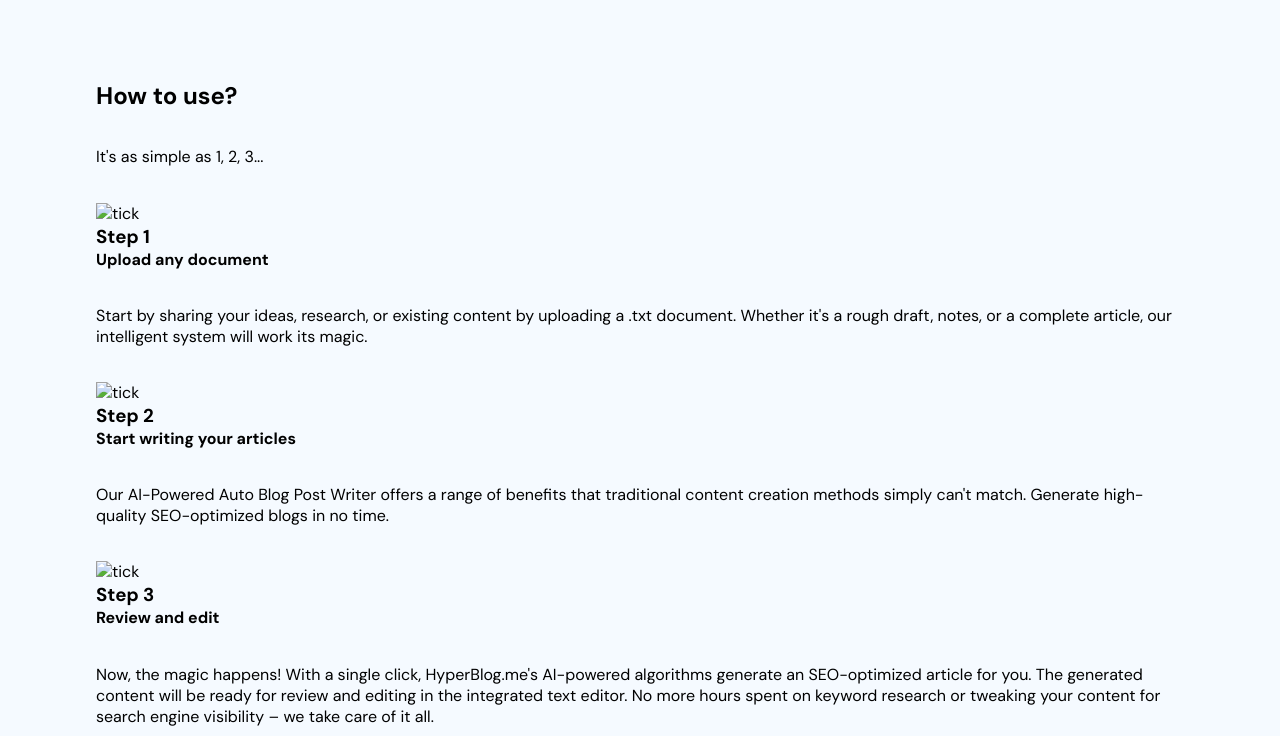
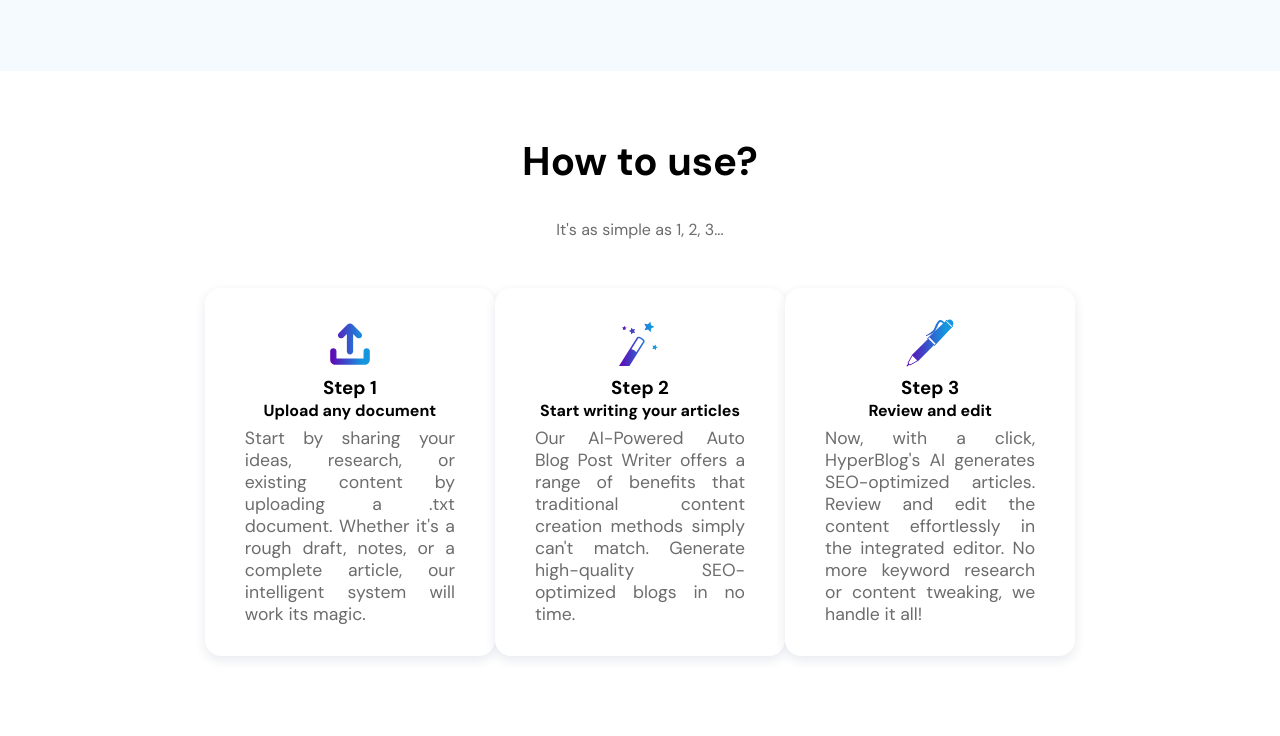
Before and after one commit to bhagatpratham/saifuddinsaifee.github.io, a plain HTML site: page index.html in a window 1280 px wide. Shown: the part 1024-1760 px from the top of the page. Drawn offline with Linux system fonts and the light colour scheme.

Commit message:
HTU style | HTU -> Animation

```diff
--- a/index.html
+++ b/index.html
@@ -13,7 +13,7 @@
                 <h1>HyperBlog</h1>
             </div>
             <nav class="links">
-                <a class="nav-link" href="#htu-section">How to use</a>
+                <a class="nav-link" href="#htu">How to use</a>
                 <a class="nav-link" href="#ftrs-section">Features</a>
                 <a class="nav-link" href="#pricing-section">Pricing</a>
                 <a class="nav-link" href="#faqs-section">FAQs</a>
@@ -59,48 +59,50 @@
                     >
                 </p>
             </section>
+
             <!-- How to use section -->
-            <section class="htu-section">
+            <section class="htu">
+                <div class="htu-section">
                     <h2 class="heading">
                         <span class="grad-span">How to use?</span>
                     </h2>
                     <p>It's as simple as 1, 2, 3...</p>
                     <div class="steps">
                         <div class="step1 step">
-                        <img src="tick.png" alt="tick" />
-                        <h3 class="steph3">Step 1</h3>
-                        <h4 class="steph4">Upload any document</h4>
+                            <img src="./images/Upload.svg" alt="">
+                            <h3>Step 1</h3>
+                            <h4>Upload any document</h4>
                             <p>
-                            Start by sharing your ideas, research, or existing
-                            content by uploading a .txt document. Whether it's a
-                            rough draft, notes, or a complete article, our
-                            intelligent system will work its magic.
+                                Start by sharing your ideas, research, or
+                                existing content by uploading a .txt document.
+                                Whether it's a rough draft, notes, or a complete
+                                article, our intelligent system will work its
+                                magic.
                             </p>
                         </div>
                         <div class="step2 step">
-                        <img src="tick.png" alt="tick" />
-                        <h3 class="steph3">Step 2</h3>
-                        <h4 class="steph4">Start writing your articles</h4>
+                            <img src="./images/raphael_magic.svg" alt="">
+                            <h3>Step 2</h3>
+                            <h4>Start writing your articles</h4>
                             <p>
-                            Our AI-Powered Auto Blog Post Writer offers a range
-                            of benefits that traditional content creation
-                            methods simply can't match. Generate high-quality
-                            SEO-optimized blogs in no time.
+                                Our AI-Powered Auto Blog Post Writer offers a
+                                range of benefits that traditional content
+                                creation methods simply can't match. Generate
+                                high-quality SEO-optimized blogs in no time.
                             </p>
                         </div>
                         <div class="step3 step">
-                        <img src="tick.png" alt="tick" />
-                        <h3 class="steph3">Step 3</h3>
-                        <h4 class="steph4">Review and edit</h4>
+                            <img src="./images/Pen.svg" alt="">
+                            <h3>Step 3</h3>
+                            <h4>Review and edit</h4>
                             <p>
-                            Now, the magic happens! With a single click,
-                            HyperBlog.me's AI-powered algorithms generate an
-                            SEO-optimized article for you. The generated content
-                            will be ready for review and editing in the
-                            integrated text editor. No more hours spent on
-                            keyword research or tweaking your content for search
-                            engine visibility – we take care of it all.
+                                Now, with a click, HyperBlog's AI generates
+                                SEO-optimized articles. Review and edit the
+                                content effortlessly in the integrated editor.
+                                No more keyword research or content tweaking, we
+                                handle it all!
                             </p>
+                        </div>
                     </div>
                 </div>
             </section>
--- a/style.css
+++ b/style.css
@@ -1,12 +1,11 @@
-@import url('https://fonts.googleapis.com/css2?family=DM+Sans:ital,wght@0,400;0,500;0,700;1,400;1,500;1,700&display=swap');
+@import url("https://fonts.googleapis.com/css2?family=DM+Sans:ital,wght@0,400;0,500;0,700;1,400;1,500;1,700&display=swap");
 
 * {
     transition: 300ms;
     margin: 0;
     padding: 0;
-    --stdGrad: linear-gradient(to right, #8E2DE2, #4A00E0);
-    font-family: 'DM Sans', sans-serif;
-
+    --stdGrad: linear-gradient(to right, #8e2de2, #4a00e0);
+    font-family: "DM Sans", sans-serif;
 }
 
 section {
@@ -37,12 +36,11 @@ body {
     align-items: center;
     padding: 0 0.5rem;
     margin: 2rem auto;
-
 }
 
 .logo-text h1 {
     font-size: 28px;
-    font-weight:700;
+    font-weight: 700;
     background: var(--stdGrad);
     -webkit-text-fill-color: transparent;
     -webkit-background-clip: text;
@@ -50,7 +48,7 @@ body {
     padding: 0 2rem;
 }
 
-.links .nav-link{
+.links .nav-link {
     font-size: 17px;
     font-weight: 500;
     margin: 0.2rem;
@@ -66,7 +64,7 @@ body {
 
 .links .navbtn {
     display: inline-block;
-    background: linear-gradient(to right, #6400B2, #3F2E99);
+    background: linear-gradient(to right, #6400b2, #3f2e99);
     color: white;
     border-radius: 10px;
     padding: 0.7rem 1rem;
@@ -115,7 +113,7 @@ body {
     text-align: center;
 }
 
-h1, p {
+.hero-desc h1, .hero-desc p {
     margin: 2.2rem auto;
 }
 
@@ -132,28 +130,99 @@ h1, p {
     margin: 0 auto 2.5rem auto;
 }
 
-.hero-buybtns button:hover{
+.hero-buybtns button:hover {
     transform: scale(1.05);
     translate: 0 -5px;
 }
 
-.editor img{
+.editor img {
     width: 600px;
     border-radius: 1rem;
-    box-shadow:
-    0 1px 1px hsla(240, 95%, 84%, 0.075),
-    0 2px 2px hsla(240, 100%, 89%, 0.075),
-    0 4px 4px hsla(240, 100%, 89%, 0.075),
-    0 8px 8px hsla(240, 100%, 89%, 0.075),
-    0 16px 16px hsla(240, 100%, 89%, 0.075);
+    box-shadow: 0 1px 1px hsla(240, 95%, 84%, 0.075),
+        0 2px 2px hsla(240, 100%, 89%, 0.075),
+        0 4px 4px hsla(240, 100%, 89%, 0.075),
+        0 8px 8px hsla(240, 100%, 89%, 0.075),
+        0 16px 16px hsla(240, 100%, 89%, 0.075);
 }
 
 .hero-section p {
     font-size: 2rem;
     width: 70%;
     text-align: center;
+    margin: 2rem;
 }
 
-.hero-section {
+.htu {
+    padding: 4rem 0;
+    width: 100%;
+    display: flex;
+    align-items: center;
+    justify-content: center;
+    flex-direction: column;
+    background: white;
+}
+
+.htu-section {
+    background: white;
+    width: 85%;
+    display: flex;
+    justify-content: center;
+    align-items: center;
+    flex-direction: column;
+}
+
+.htu-section .heading{
+    font-size: 40px;
+}
+
+.htu-section p {
+    margin: 2rem;
+    color: rgb(108, 108, 108);;
+}
+
+.htu-section .steps {
+
+    width: 80%;
+    display: flex;
+    align-items: center;
+    justify-content: space-between;
+    flex-direction: row;
+    margin: 1rem 0 3rem 0;
 
 }
+
+.step {
+    width: 25%;
+    display: flex;
+    align-items: center;
+    justify-content: start;
+    flex-direction: column;
+    /* border: 1px solid red; */
+    padding: 1.5rem 2.5rem;
+    background: white;
+    border-radius: 1rem;
+    height: 250px;
+    box-shadow: rgba(5, 40, 92, 0.1) 0px 4px 12px;
+    height: 320px;
+    cursor: default;
+}
+
+.step img{
+
+    margin: auto auto;
+}
+
+.step h2{
+    text-align: center;
+    margin: auto auto;
+}
+
+.step p {
+    margin: auto auto;
+    text-align: justify;
+    font-size: 1.1rem;
+}
+
+.step:hover {
+    transform: scale(1.05);
+}
```
Also changed, not shown: images/Pen.svg (added), images/Upload.svg (added), images/raphael_magic.svg (added). Lines whose indentation alone changed are shown as unchanged.
